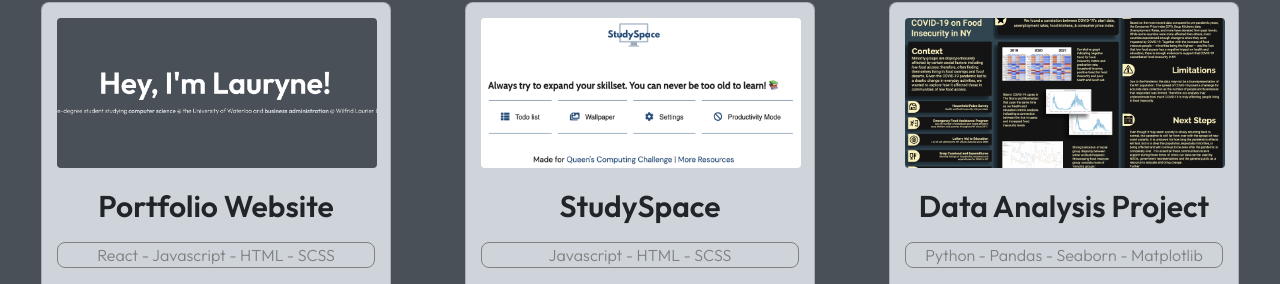
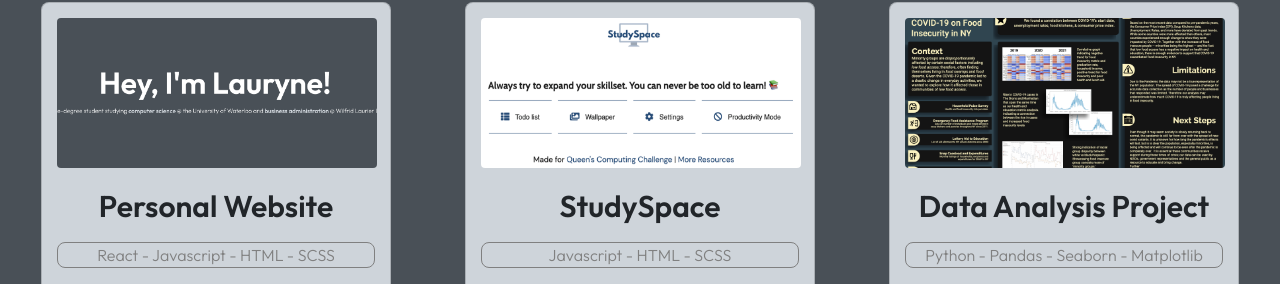
Before and after one commit to lauryneada/personal_website, a React (Vite) app: page / in a window 1280 px wide. Shown: the part 3121-3405 px from the top of the page. Built offline with nearby package versions, Linux system fonts and the light colour scheme.

Commit message:
fixing text (again)

```diff
--- a/src/App.jsx
+++ b/src/App.jsx
@@ -212,7 +212,7 @@ function Projects() {
 
         <Col className="col-card">
           <Card project = {{ img : "portfolio.png",
-                             title: "Portfolio Website",
+                             title: "Personal Website",
                              technologies: ["React", "Javascript", "HTML", "SCSS"],
                              body : "The website you're currently on! This is a project I worked on to practice my Javascript and learn how to use React"
                                   + " and plan to update as I learn more",
```
